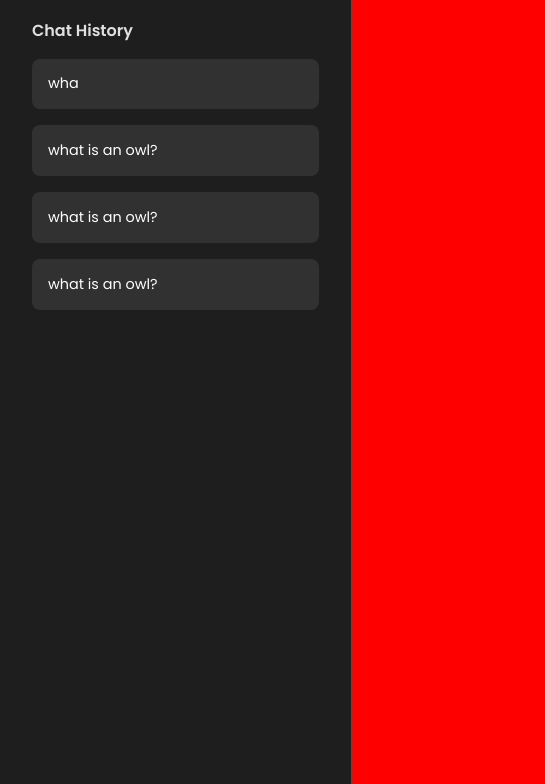
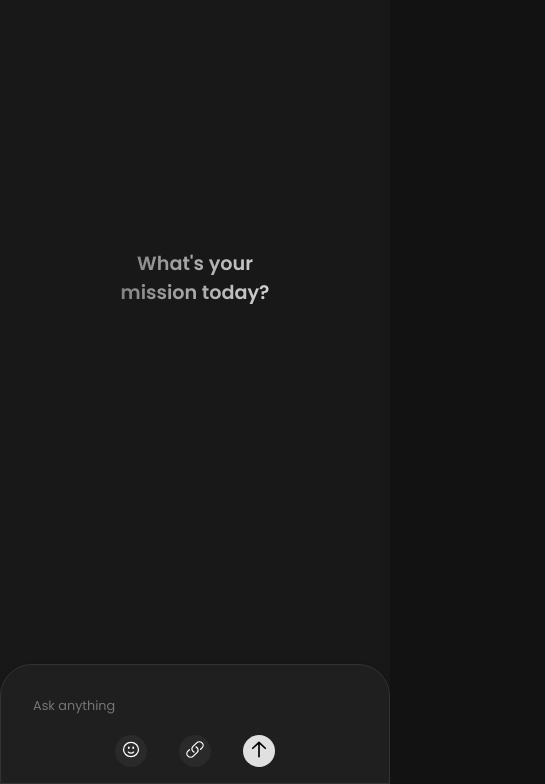
Before and after one commit to avi-codesmith/Aviox-AI, a plain HTML site: page index.html in a window 390 px wide. Shown: the part 60-844 px from the top of the page, 545 px wide, since content can reach past the window. Drawn offline with Linux system fonts and the light colour scheme.

Commit message:
Responsiveness complete

```diff
--- a/app.js
+++ b/app.js
@@ -36,6 +36,9 @@ window.addEventListener("load", () => {
     input.focus();
     heading.textContent = headings[random];
   }, 1000);
+  if (window.innerWidth <= 844) {
+    hamIcon[0]?.click();
+  }
 });
 
 hamIcon.forEach((e) => {
--- a/style.css
+++ b/style.css
@@ -16,6 +16,7 @@
 
 html {
   font-size: 62.5%;
+  overflow: hidden;
 }
 
 body {
@@ -343,7 +344,7 @@ textarea {
 .dull {
   height: 100vh;
   width: 100vw;
-  background-color: red;
+  background-color: #121212ee;
   position: absolute;
   top: 0;
   right: 0;
@@ -391,9 +392,33 @@ textarea {
   }
   form {
     flex-direction: column;
+    border-radius: 4rem 4rem 0 0;
+    width: 100%;
+    margin: 0;
+    padding-bottom: 2rem;
   }
   .btn-wrapper {
-    justify-content: space-around;
+    justify-content: center;
     width: 100%;
+    gap: 4rem;
+  }
+  .main {
+    justify-content: flex-end;
+  }
+  .main::after {
+    content: "";
+  }
+  .chat-box {
+    margin-bottom: 4rem;
+  }
+  .chat {
+    width: 100%;
+    padding: 2rem;
+  }
+  .message {
+    max-width: 50vw;
+  }
+  .heading {
+    font-size: 2.4rem;
   }
 }
```
